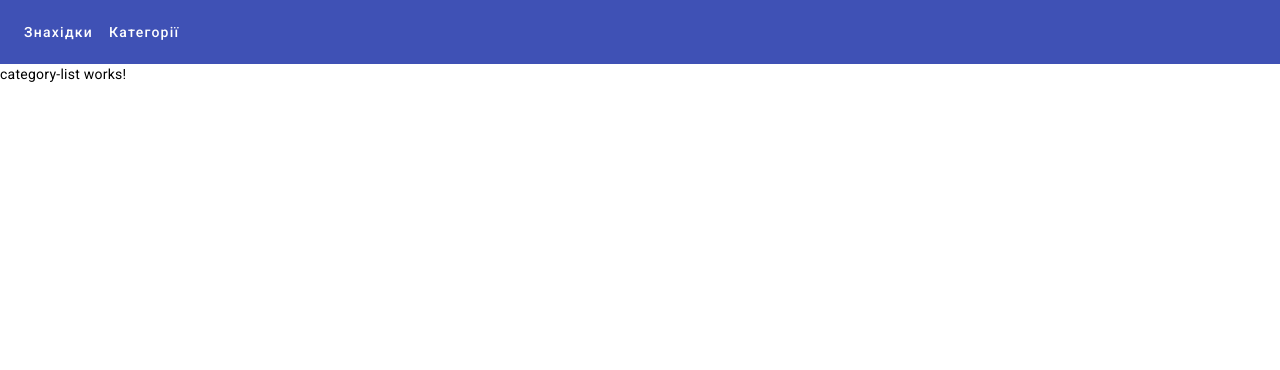
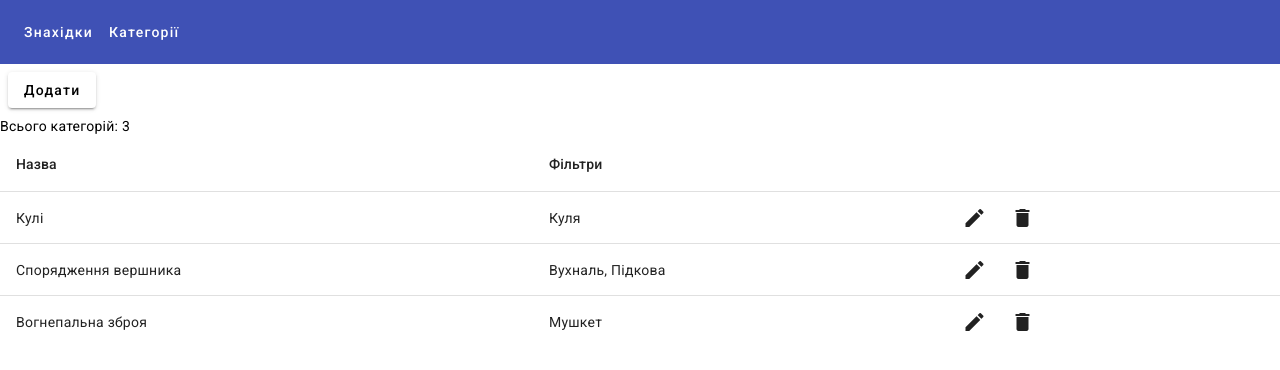
Before and after one commit to kuzjka/kum-archaeodb, an Angular app in the folder kum-archaeodb-web/: page /categories in a window 1280 px wide. Shown: the top 370 px of the page. Built offline with nearby package versions, Linux system fonts and the light colour scheme.

Commit message:
added category list and dialogs

```diff
--- /dev/null
+++ b/kum-archaeodb-web/src/app/categories/categories.model.ts
@@ -0,0 +1,5 @@
+export interface Category {
+  id?: number;
+  name: string;
+  filters: string[]
+}
--- /dev/null
+++ b/kum-archaeodb-web/src/app/categories/category-list/category-delete-dialog/category-delete-dialog.component.html
@@ -0,0 +1,8 @@
+<div mat-dialog-content>
+  <p>Видалити категорію "{{ data }}"?</p>
+</div>
+
+<div mat-dialog-actions>
+  <button mat-button [mat-dialog-close]="false">Ні</button>
+  <button mat-button [mat-dialog-close]="true" color="warn">Так</button>
+</div>
--- /dev/null
+++ b/kum-archaeodb-web/src/app/categories/category-list/category-edit/category-edit.component.css
@@ -0,0 +1,5 @@
+.category-form {
+  display: flex;
+  flex-direction: column;
+  align-items: flex-start;
+}
--- /dev/null
+++ b/kum-archaeodb-web/src/app/categories/category-list/category-edit/category-edit.component.html
@@ -0,0 +1,18 @@
+<h1 mat-dialog-title>{{ title }}</h1>
+
+<div mat-dialog-content [formGroup]="categoryForm" (ngSubmit)="submit()" class="category-form">
+  <mat-form-field>
+    <mat-label>Назва</mat-label>
+    <input matInput formControlName="name">
+  </mat-form-field>
+  <mat-form-field [style.width.px]="400">
+    <mat-label>Фільтри автовизначення</mat-label>
+    <input matInput formControlName="filters">
+    <mat-hint>Введіть ключові слова через кому</mat-hint>
+  </mat-form-field>
+</div>
+
+<div mat-dialog-actions>
+  <button mat-button (click)="onClose()">Відміна</button>
+  <button mat-button type="submit" (click)="submit()" [disabled]="!categoryForm.valid">Зберегти</button>
+</div>
--- /dev/null
+++ b/kum-archaeodb-web/src/app/categories/category-list/category-edit/category-edit.component.ts
@@ -0,0 +1,41 @@
+import { Component, Inject } from '@angular/core';
+import { FormBuilder, FormControl, FormGroup, Validators } from "@angular/forms";
+import { MAT_DIALOG_DATA, MatDialogRef } from "@angular/material/dialog";
+import { Category } from "../../categories.model";
+
+@Component({
+  selector: 'app-category-edit',
+  templateUrl: './category-edit.component.html',
+  styleUrls: ['./category-edit.component.css']
+})
+export class CategoryEditComponent {
+  title: string;
+
+  categoryForm = new FormGroup({
+    name: new FormControl<string>(this.data.category.name, {nonNullable: true, validators: Validators.required}),
+    filters: new FormControl(this.data.category.filters.join(', '))
+  });
+
+  constructor(
+    private dialogRef: MatDialogRef<CategoryEditComponent>,
+    @Inject(MAT_DIALOG_DATA) public data: DialogData,
+    private fb: FormBuilder) {
+    this.title = data.new ? "Створення категорії" : "Змінення категорії";
+  }
+
+  onClose() {
+    this.dialogRef.close();
+  }
+
+  submit() {
+    this.data.category.name = this.categoryForm.controls.name.value;
+    const filtersValue = this.categoryForm.value.filters;
+    this.data.category.filters = filtersValue?.split(new RegExp("[\\s,]+")) ?? [];
+    this.dialogRef.close(this.data.category);
+  }
+}
+
+interface DialogData {
+  new: boolean,
+  category: Category
+}
--- a/kum-archaeodb-web/src/app/categories/category-list/category-list.component.css
+++ b/kum-archaeodb-web/src/app/categories/category-list/category-list.component.css
@@ -0,0 +1,3 @@
+div.actions-bar {
+  padding: 8px;
+}
--- a/kum-archaeodb-web/src/app/categories/category-list/category-list.component.html
+++ b/kum-archaeodb-web/src/app/categories/category-list/category-list.component.html
@@ -1 +1,30 @@
-<p>category-list works!</p>
+<div class="actions-bar">
+  <button mat-raised-button (click)="addCategory()">Додати</button>
+</div>
+
+<div>Всього категорій: {{ categories.length }}</div>
+
+<table mat-table [dataSource]="categoriesSource">
+  <ng-container matColumnDef="name">
+    <th mat-header-cell *matHeaderCellDef>Назва</th>
+    <td mat-cell *matCellDef="let item">{{ item.name }}</td>
+  </ng-container>
+  <ng-container matColumnDef="filters">
+    <th mat-header-cell *matHeaderCellDef>Фільтри</th>
+    <td mat-cell *matCellDef="let item">{{ item.filters.join(', ') }}</td>
+  </ng-container>
+  <ng-container matColumnDef="actions">
+    <th mat-header-cell *matHeaderCellDef></th>
+    <td mat-cell *matCellDef="let item">
+      <button mat-icon-button (click)="editCategory(item)">
+        <mat-icon>edit</mat-icon>
+      </button>
+      <button mat-icon-button (click)="deleteCategory(item)">
+        <mat-icon>delete</mat-icon>
+      </button>
+    </td>
+  </ng-container>
+
+  <tr mat-header-row *matHeaderRowDef="tableColumns"></tr>
+  <tr mat-row *matRowDef="let row; columns: tableColumns"></tr>
+</table>
--- a/kum-archaeodb-web/src/app/categories/category-list/category-list.component.ts
+++ b/kum-archaeodb-web/src/app/categories/category-list/category-list.component.ts
@@ -1,4 +1,9 @@
 import { Component } from '@angular/core';
+import { Category } from "../categories.model";
+import { MatDialog } from "@angular/material/dialog";
+import { CategoryEditComponent } from "./category-edit/category-edit.component";
+import { CategoryDeleteDialogComponent } from "./category-delete-dialog/category-delete-dialog.component";
+import { MatTableDataSource } from "@angular/material/table";
 
 @Component({
   selector: 'app-category-list',
@@ -6,5 +11,83 @@ import { Component } from '@angular/core';
   styleUrls: ['./category-list.component.css']
 })
 export class CategoryListComponent {
+  _mock_backend_ids = 100;
 
+  categories: Array<Category> = [
+    {
+      id: 1,
+      name: 'Кулі',
+      filters: ['Куля']
+    },
+    {
+      id: 2,
+      name: 'Спорядження вершника',
+      filters: ['Вухналь', 'Підкова']
+    },
+    {
+      id: 3,
+      name: 'Вогнепальна зброя',
+      filters: ['Мушкет']
+    }
+  ];
+
+  categoriesSource: MatTableDataSource<Category> = new MatTableDataSource<Category>(this.categories);
+
+  tableColumns = ['name', 'filters', 'actions'];
+
+
+  constructor(public dialog: MatDialog) {}
+
+  addCategory() {
+    const dialogRef = this.dialog.open(CategoryEditComponent, {
+      width: '600px',
+      data: {
+        new: true,
+        category: { name: '', filters: []}
+      }
+    });
+
+    dialogRef.afterClosed().subscribe(category => {
+      if (category) {
+        console.log("Add category: \n" + JSON.stringify(category, null, 2));
+        // backend should return ID
+        category.id = this._mock_backend_ids++;
+
+        this.categories.push(category);
+        this.categoriesSource.data = this.categories;
+      }
+    })
+  }
+
+  editCategory(category: Category) {
+    const dialogRef = this.dialog.open(CategoryEditComponent, {
+      width: '600px',
+      data: {
+        new: false,
+        category: category
+      }
+    });
+
+    dialogRef.afterClosed().subscribe(category => {
+      if (category)
+        console.log("Update category: \n" + JSON.stringify(category, null, 2));
+    })
+  }
+
+  deleteCategory(category: Category) {
+    const dialogRef = this.dialog.open(CategoryDeleteDialogComponent, {
+      width: '400px',
+      data: category.name
+    });
+
+    dialogRef.afterClosed().subscribe(del => {
+      if (del) {
+        const index = this.categories.indexOf(category);
+        this.categories.splice(index, 1);
+        this.categoriesSource.data = this.categories;
+        console.log("Delete category: \n" + JSON.stringify(category, null, 2));
+        console.log("Categories include: " + this.categories.map(c => c.name).join(", "));
+      }
+    });
+  }
 }
```
Also changed, not shown: kum-archaeodb-web/src/app/categories/categories.module.ts (+23 -2 lines), kum-archaeodb-web/src/app/categories/category-list/category-delete-dialog/category-delete-dialog.component.ts (added, +11 -0 lines), kum-archaeodb-web/src/app/categories/category-list/category-delete-dialog/category-delete-dialog.component.css (added), 2 other files (tests, documents, lock files or other folders).
